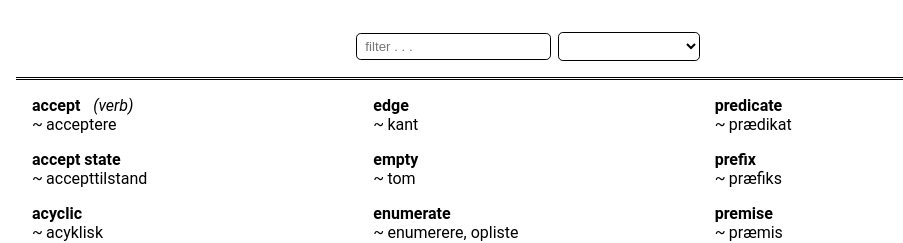
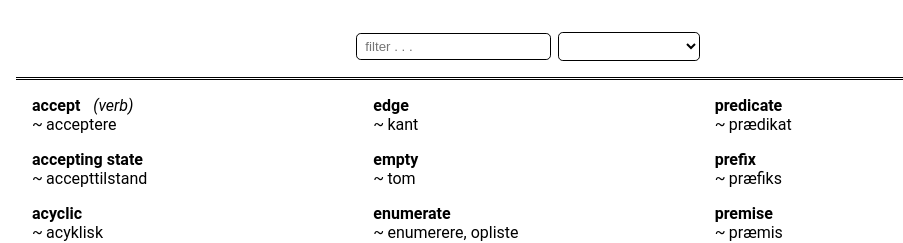
Before and after one commit to SSoelvsten/en-dk, a React (Create React App) app: page / in a window 1280 px wide. Shown: the top 243 px of the page, without its empty margins (112-1015 px from the left). Built offline with nearby package versions, Linux system fonts and the light colour scheme.

Commit message:
Fix typo in english word to translate

```diff
--- a/src/dictionary.ts
+++ b/src/dictionary.ts
@@ -26,7 +26,7 @@ export const en_dk : Lexeme[] = [
     keywords: ["complexity theory", "formal methods"]
   },
   {
-    word: "accept state",
+    word: "accepting state",
     translations: ["accepttilstand"],
     keywords: ["complexity theory", "formal methods", "graph"]
   },
```
